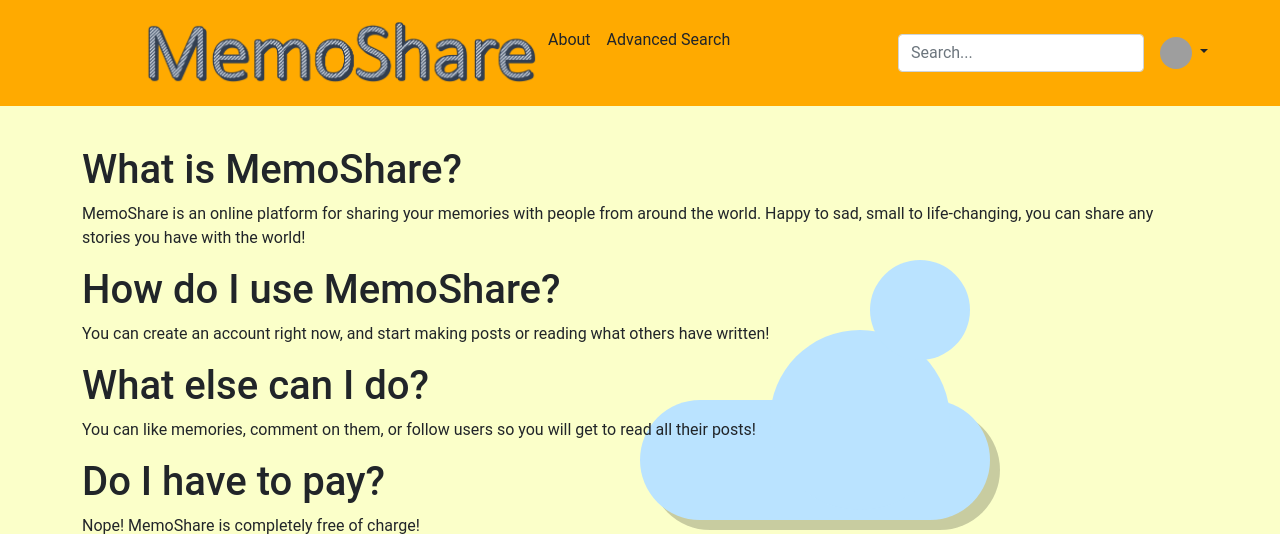
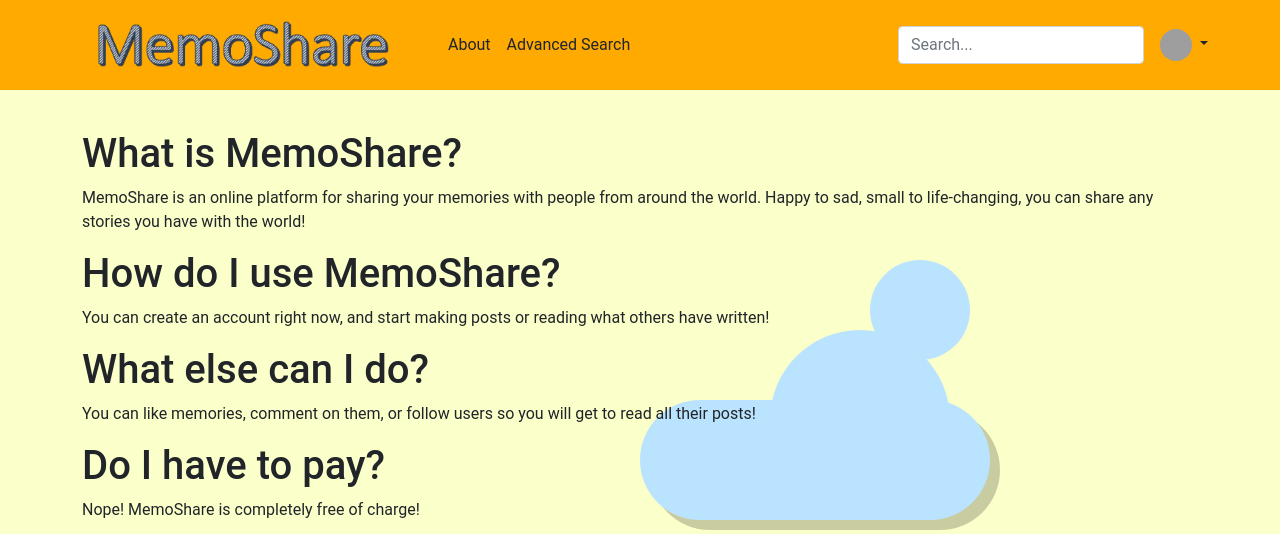
Before and after one commit to dbaslan/SWE573-DBA, a Django app: page /about in a window 1280 px wide. Shown: the top 534 px of the page. Run offline with Django 4.2, Linux system fonts and the light colour scheme; some libraries are stand-ins or nearby versions; grey boxes are pictures that could not be loaded.

Commit message:
Update base.html
Remove logo from list and add to upper div

```diff
--- a/MemoShare/blog/templates/blog/base.html
+++ b/MemoShare/blog/templates/blog/base.html
@@ -35,12 +35,12 @@
         <header class="page-header">
             <div class="container">
                 <div class="d-flex flex-wrap align-items-center justify-content-center justify-content-lg-start">
+                  <a href="/"><img src="static/MemoShareLogo2.png" width="300" height="50"></a>
                   <a href="/" class="d-flex align-items-center mb-2 mb-lg-0 text-dark text-decoration-none">
                     <svg class="bi me-2" width="40" height="32" role="img" aria-label="Bootstrap"><use xlink:href="#bootstrap"/></svg>
                   </a>
 
-                  <ul class="nav col-12 col-lg-auto me-lg-auto mb-2 justify-content-center mb-md-0">
-                    <li><a href="/"><img src="static/MemoShareLogo2.png" width="400" height="66"></a></li>
+                  <ul class="nav col-12 col-lg-auto me-lg-auto mb-2 align-items-center mb-md-0">
                     <!--<a href="/" class="d-flex align-items-center mb-2 mb-lg-0 text-dark text-decoration-none">
                         <img src="static/MemoShareLogo2.png" width="400" height="80"></img>
                     </a>-->
```
